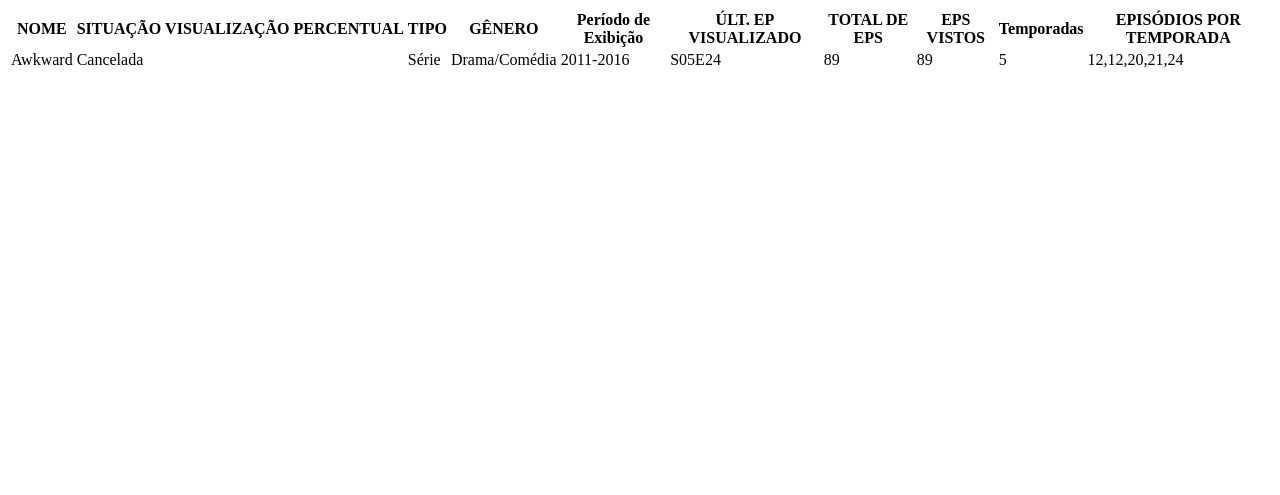
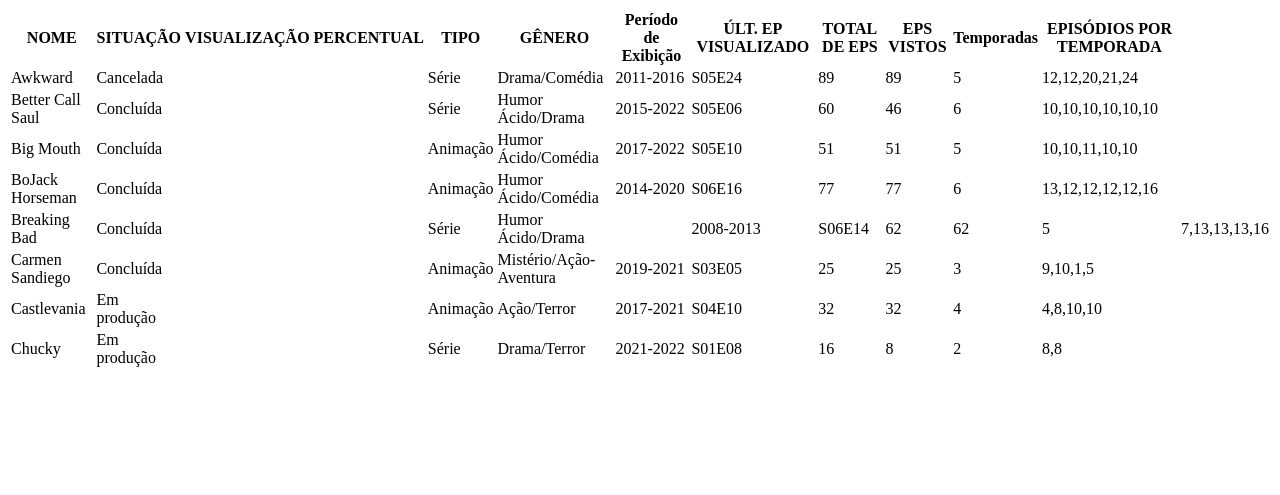
Before and after one commit to Xinnot/seriesPlanilha, a plain HTML site: page index.html in a window 1280 px wide. Drawn offline with Linux system fonts and the light colour scheme.

Commit message:
Letras A, B, C e D adicionados

```diff
--- a/index.html
+++ b/index.html
@@ -48,102 +48,102 @@
                 <td>12,12,20,21,24</td>
             </tr>
             <tr>
+                <td>Better Call Saul</td>
+                <td>Concluída</td>
                 <td></td>
                 <td></td>
+                <td>Série</td>
+                <td>Humor Ácido/Drama</td>
+                <td>2015-2022</td>
+                <td>S05E06</td>
+                <td>60</td>
+                <td>46</td>
+                <td>6</td>
+                <td>10,10,10,10,10,10</td>
+            </tr>
+            <tr>
+                <td>Big Mouth</td>
+                <td>Concluída</td>
                 <td></td>
                 <td></td>
+                <td>Animação</td>
+                <td>Humor Ácido/Comédia</td>
+                <td>2017-2022</td>
+                <td>S05E10</td>
+                <td>51</td>
+                <td>51</td>
+                <td>5</td>
+                <td>10,10,11,10,10</td>
+            </tr>
+            <tr>
+                <td>BoJack Horseman</td>
+                <td>Concluída</td>
                 <td></td>
                 <td></td>
+                <td>Animação</td>
+                <td>Humor Ácido/Comédia</td>
+                <td>2014-2020</td>
+                <td>S06E16</td>
+                <td>77</td>
+                <td>77</td>
+                <td>6</td>
+                <td>13,12,12,12,12,16</td>
+            </tr>
+            <tr>
+                <td>Breaking Bad</td>
+                <td>Concluída</td>
                 <td></td>
                 <td></td>
+                <td>Série</td>
+                <td>Humor Ácido/Drama<td>
+                <td>2008-2013</td>
+                <td>S06E14</td>
+                <td>62</td>
+                <td>62</td>
+                <td>5</td>
+                <td>7,13,13,13,16</td>
+            </tr>
+            <tr>
+                <td>Carmen Sandiego</td>
+                <td>Concluída</td>
                 <td></td>
                 <td></td>
+                <td>Animação</td>
+                <td>Mistério/Ação-Aventura</td>
+                <td>2019-2021</td>
+                <td>S03E05</td>
+                <td>25</td>
+                <td>25</td>
+                <td>3</td>
+                <td>9,10,1,5</td>
+            </tr>
+            <tr>
+                <td>Castlevania</td>
+                <td>Em produção</td>
                 <td></td>
                 <td></td>
+                <td>Animação</td>
+                <td>Ação/Terror</td>
+                <td>2017-2021</td>
+                <td>S04E10</td>
+                <td>32</td>
+                <td>32</td>
+                <td>4</td>
+                <td>4,8,10,10</td>
             </tr>
             <tr>
+                <td>Chucky</td>
+                <td>Em produção</td>
                 <td></td>
                 <td></td>
-                <td></td>
-                <td></td>
-                <td></td>
-                <td></td>
-                <td></td>
-                <td></td>
-                <td></td>
-                <td></td>
-                <td></td>
-                <td></td>
-            </tr>
-            <tr>
-                <td></td>
-                <td></td>
-                <td></td>
-                <td></td>
-                <td></td>
-                <td></td>
-                <td></td>
-                <td></td>
-                <td></td>
-                <td></td>
-                <td></td>
-                <td></td>
-            </tr>
-            <tr>
-                <td></td>
-                <td></td>
-                <td></td>
-                <td></td>
-                <td></td>
-                <td></td>
-                <td></td>
-                <td></td>
-                <td></td>
-                <td></td>
-                <td></td>
-                <td></td>
-            </tr>
-            <tr>
-                <td></td>
-                <td></td>
-                <td></td>
-                <td></td>
-                <td></td>
-                <td></td>
-                <td></td>
-                <td></td>
-                <td></td>
-                <td></td>
-                <td></td>
-                <td></td>
-            </tr>
-            <tr>
-                <td></td>
-                <td></td>
-                <td></td>
-                <td></td>
-                <td></td>
-                <td></td>
-                <td></td>
-                <td></td>
-                <td></td>
-                <td></td>
-                <td></td>
-                <td></td>
-            </tr>
-            <tr>
-                <td></td>
-                <td></td>
-                <td></td>
-                <td></td>
-                <td></td>
-                <td></td>
-                <td></td>
-                <td></td>
-                <td></td>
-                <td></td>
-                <td></td>
-                <td></td>
+                <td>Série</td>
+                <td>Drama/Terror</td>
+                <td>2021-2022</td>
+                <td>S01E08</td>
+                <td>16</td>
+                <td>8</td>
+                <td>2</td>
+                <td>8,8</td>
             </tr>
             <tr>
                 <td></td>
```
